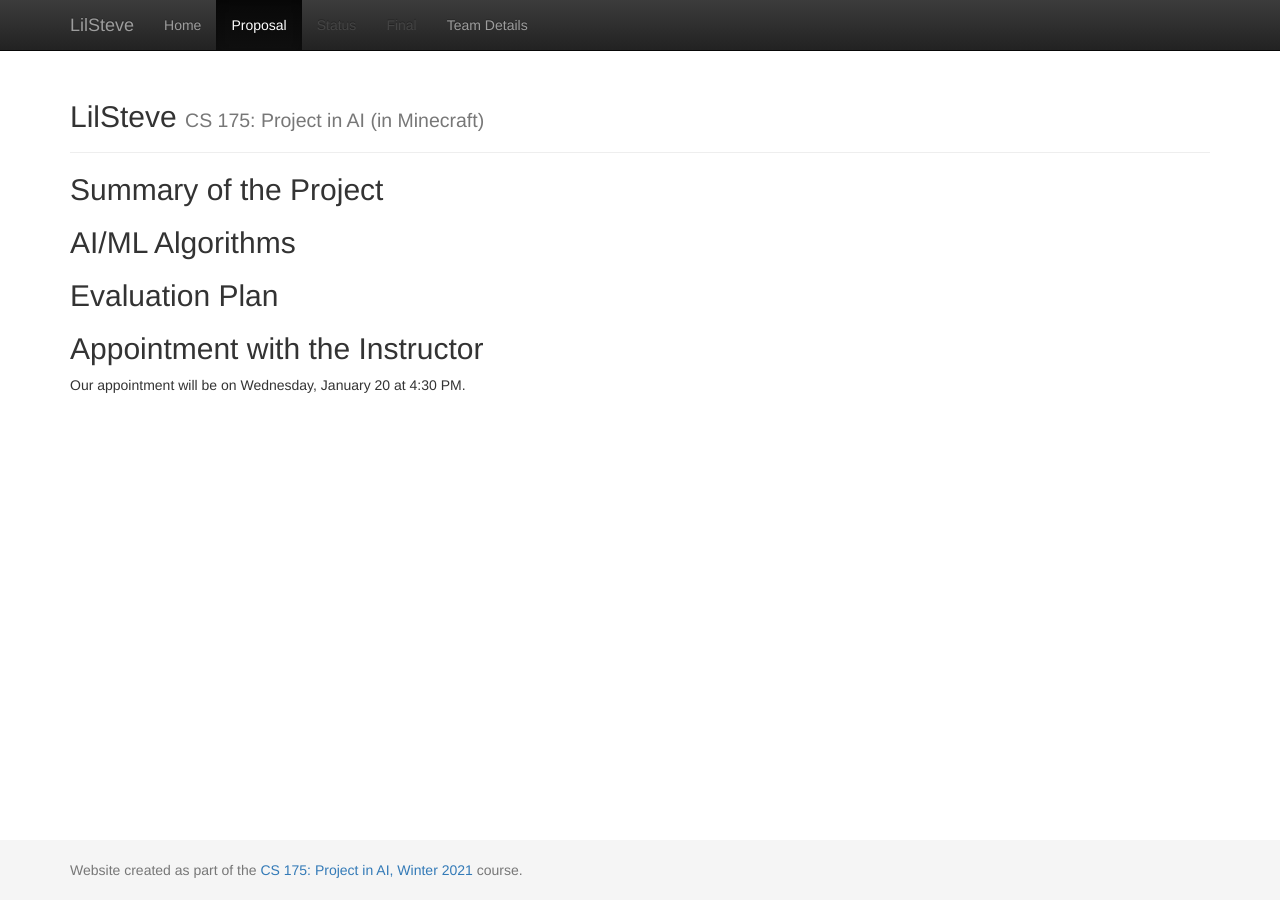
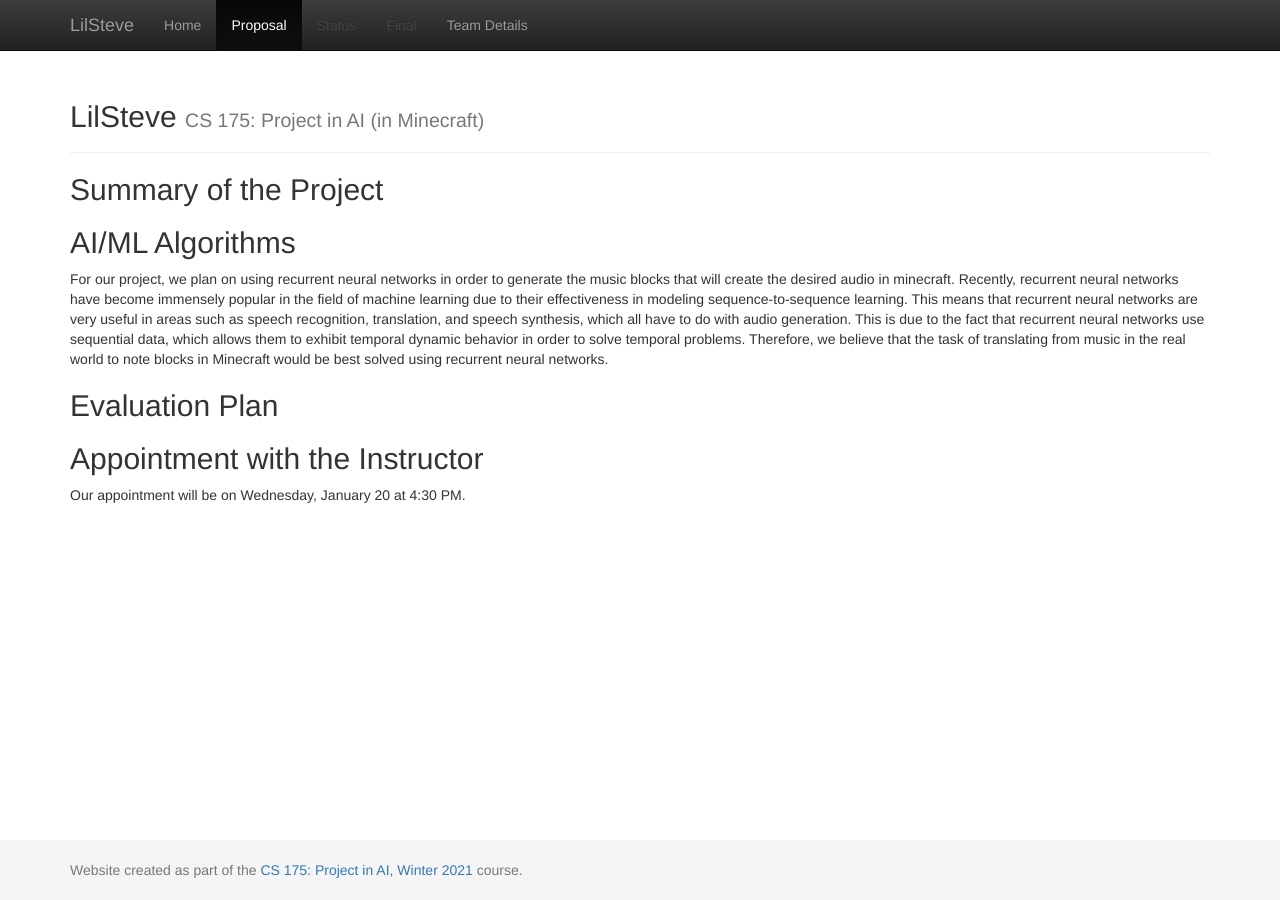
Before and after one commit to rhorikaw/LilSteve, a Jekyll site: the page built from docs/proposal.md, in a window 1280 px wide. Built offline with Jekyll 4.4.1, drawn with Linux system fonts in a browser that asks for light colours.

Commit message:
Update proposal.md

```diff
--- a/docs/proposal.md
+++ b/docs/proposal.md
@@ -9,10 +9,7 @@ title: Proposal
 
 
 ## AI/ML Algorithms
-
-
-
-
+For our project, we plan on using recurrent neural networks in order to generate the music blocks that will create the desired audio in minecraft. Recently, recurrent neural networks have become immensely popular in the field of machine learning due to their effectiveness in modeling sequence-to-sequence learning. This means that recurrent neural networks are very useful in areas such as speech recognition, translation, and speech synthesis, which all have to do with audio generation. This is due to the fact that recurrent neural networks use sequential data, which allows them to exhibit temporal dynamic behavior in order to solve temporal problems. Therefore, we believe that the task of translating from music in the real world to note blocks in Minecraft would be best solved using recurrent neural networks.
 
 ## Evaluation Plan
 
```
